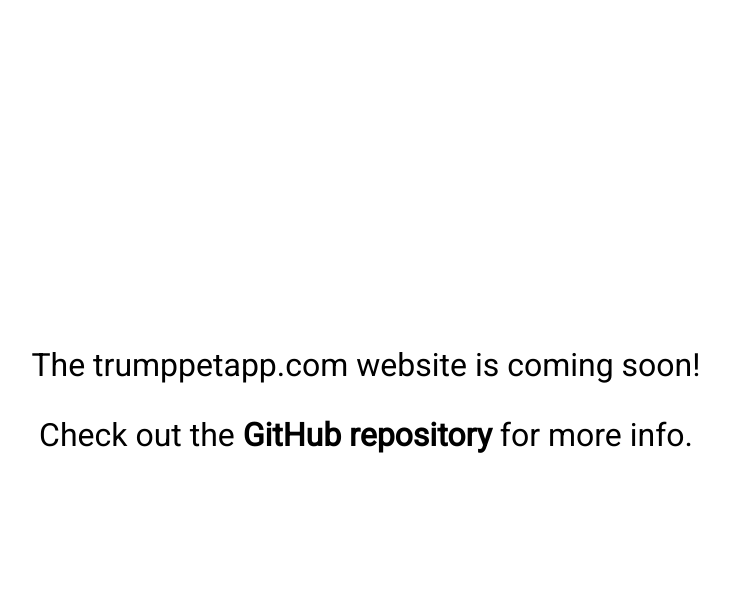
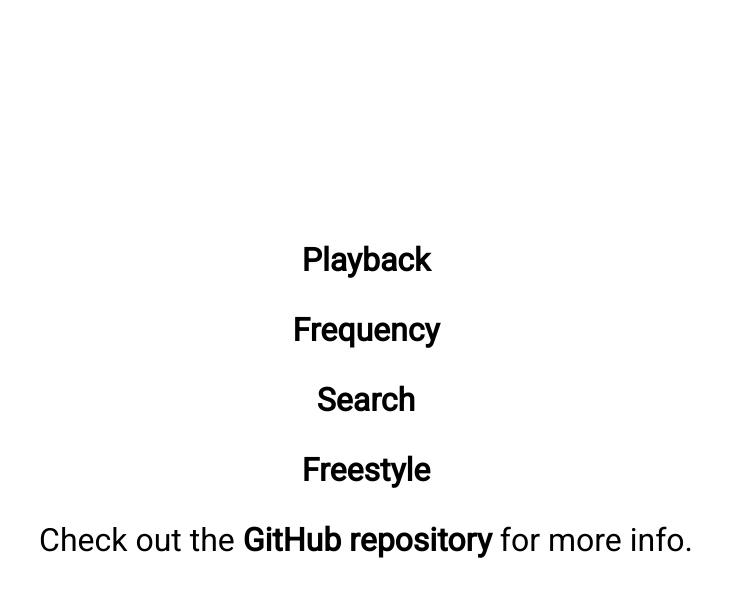
Before and after one commit to chrismeyers/trumppet, a Flask app: template trumppetweb/templates/index.html in a window 1280 px wide. Shown: the top 597 px of the page, without its empty margins (274-1003 px from the left). Run offline with Flask 2, Linux system fonts and the light colour scheme; the template is opened without the code that fills it, so the values that code supplies are empty.

Commit message:
implemented all CLI commands on website.

```diff
--- a/trumppetserver/api.py
+++ b/trumppetserver/api.py
@@ -30,12 +30,7 @@
     Return the last <num> tweets, max 50
     '''
 
-    num = 50 if int(num) > 50 else int(num)
-    num = num * -1
-
-    all_tweets = list(_storage.get_all_tweets())
-    last_n = all_tweets[int(num):]
-
+    last_n = _storage.get_last_n_tweets(num)
     return Response(json.dumps(last_n), mimetype='application/json')
 
 
--- /dev/null
+++ b/trumppetweb/server.py
@@ -0,0 +1,57 @@
+import json
+from flask import Flask
+from flask import request
+from flask import render_template
+from trumppetserver import TweetStorage
+from trumppetserver import TweetAnalyzer
+
+
+_app = Flask(__name__)
+_storage = TweetStorage()
+_analyzer = TweetAnalyzer()
+
+
+@_app.route("/", methods=["GET"])
+def index():
+    return render_template('index.html')
+
+
+@_app.route("/playback", methods=["GET", "POST"])
+def playback():
+    num = 20
+
+    if request.method == 'POST':
+        data = request.form
+        num = data['num']
+
+    tweets = list(reversed(_storage.get_last_n_tweets(num)))
+    return render_template('playback.html', tweets=tweets, num_tweets=_storage.get_num_tweets())
+
+
+@_app.route("/frequency", methods=["GET"])
+def frequency():
+    best_words, largest_word_length = _analyzer.get_word_frequency()
+    return render_template('frequency.html', best_words=reversed(best_words))
+
+
+@_app.route("/search", methods=["GET", "POST"])
+def search():
+    phrase = None
+    results = None
+
+    if request.method == 'POST':
+        data = request.form
+        phrase = data['phrase']
+        results = list(reversed(list(_analyzer.search_tweets(data['phrase']))))
+
+    return render_template('search.html', phrase=phrase, results=results)
+
+
+@_app.route("/freestyle", methods=["GET"])
+def freestyle():
+    trumpian_tweet, original_tweets = _analyzer.generate_trumpian_tweet()
+    return render_template('freestyle.html', trumpian_tweet=trumpian_tweet, original_tweets=original_tweets)
+
+
+if __name__ == "__main__":
+    _app.run(host="localhost", port=5001, debug=True)
--- a/trumppetweb/static/styles.css
+++ b/trumppetweb/static/styles.css
@@ -1,4 +1,4 @@
-div.coming-soon {
+div.centered {
   text-align: center;
   position: absolute;
   top: 50%;
@@ -10,11 +10,15 @@
   width: 100%;
 }
 
-a {
+a.fancytxt {
   text-decoration: none;
   color: #000000;
   font-weight: bold;
 }
-a:hover {
-  color: rgb(91, 183, 91);;
+a.fancytxt:hover {
+  color: rgb(91, 183, 91);
 }
+
+.match {
+  color: red;
+}
--- /dev/null
+++ b/trumppetweb/templates/header.html
@@ -0,0 +1,6 @@
+<!DOCTYPE html>
+<head>
+  <title>Trumppet - Donald Trump tweet analyzer</title>
+  <link rel="stylesheet" type="text/css" href="{{ url_for('static', filename='styles.css') }}">
+  <link href="https://fonts.googleapis.com/css?family=Roboto" rel="stylesheet">
+</head>
--- a/trumppetweb/templates/index.html
+++ b/trumppetweb/templates/index.html
@@ -1,11 +1,9 @@
-<!DOCTYPE html>
-<head>
-  <title>Trumppet - Donald Trump tweet analyzer</title>
-  <link rel="stylesheet" type="text/css" href="{{ url_for('static', filename='styles.css') }}">
-  <link href="https://fonts.googleapis.com/css?family=Roboto" rel="stylesheet">
-</head>
+{% include 'header.html' %}
 
-<div class="coming-soon">
-    <p>The trumppetapp.com website is coming soon!</p>
-    <p>Check out the <a href="https://github.com/chrismeyers/trumppet">GitHub repository</a> for more info.</p>
+<div class="centered">
+    <p><a class="fancytxt" href="/playback">Playback</a></p>
+    <p><a class="fancytxt" href="/frequency">Frequency</a></p>
+    <p><a class="fancytxt" href="/search">Search</a></p>
+    <p><a class="fancytxt" href="/freestyle">Freestyle</a></p>
+    <p>Check out the <a class="fancytxt" href="https://github.com/chrismeyers/trumppet">GitHub repository</a> for more info.</p>
 </div>
--- /dev/null
+++ b/trumppetweb/templates/nav.html
@@ -0,0 +1 @@
+<a href="/">Home</a>
--- a/trumppetweb/wsgi.py
+++ b/trumppetweb/wsgi.py
@@ -8,4 +8,4 @@
 fsu = FileSystemUtils()
 sys.path.insert(0, fsu.get_path_to_script(__file__))
 
-from index import _app as application
+from server import _app as application
```
Also changed, not shown: trumppetserver/analyzer.py (+9 -0 lines), trumppetserver/storage.py (+22 -0 lines), trumppetweb/index.py (deleted, +0 -15 lines), trumppetweb/templates/freestyle.html (added, +14 -0 lines), trumppetweb/templates/frequency.html (added, +20 -0 lines), trumppetweb/templates/playback.html (added, +18 -0 lines), trumppetweb/templates/search.html (added, +17 -0 lines).
